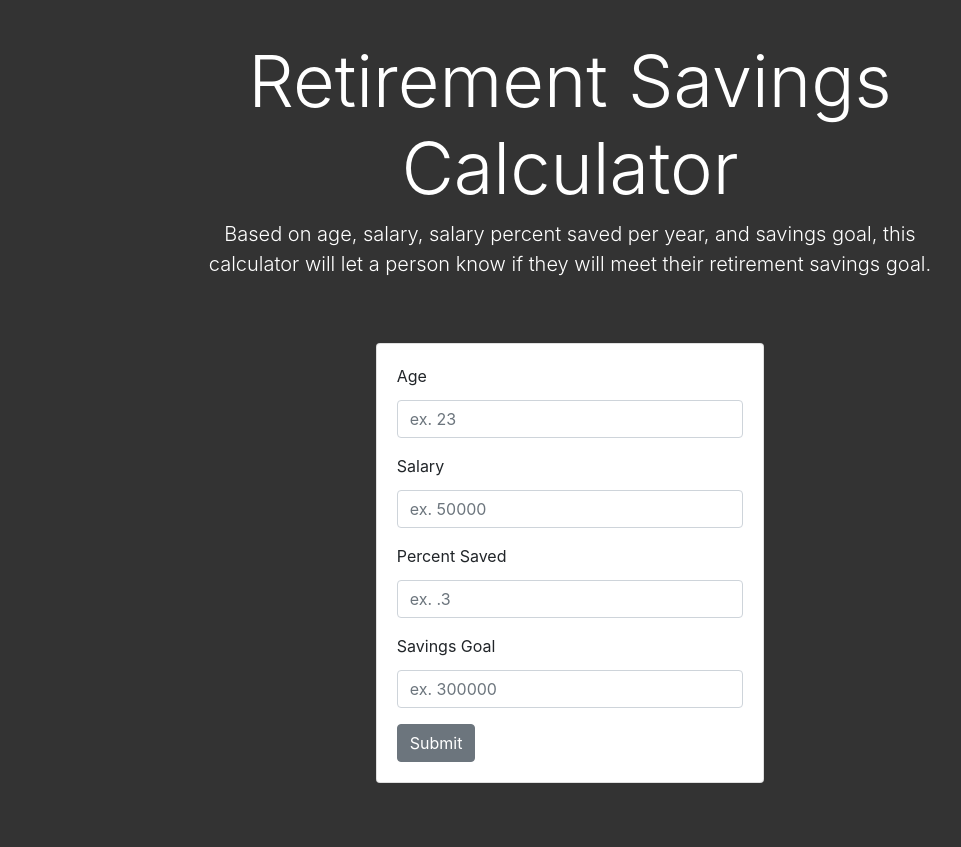
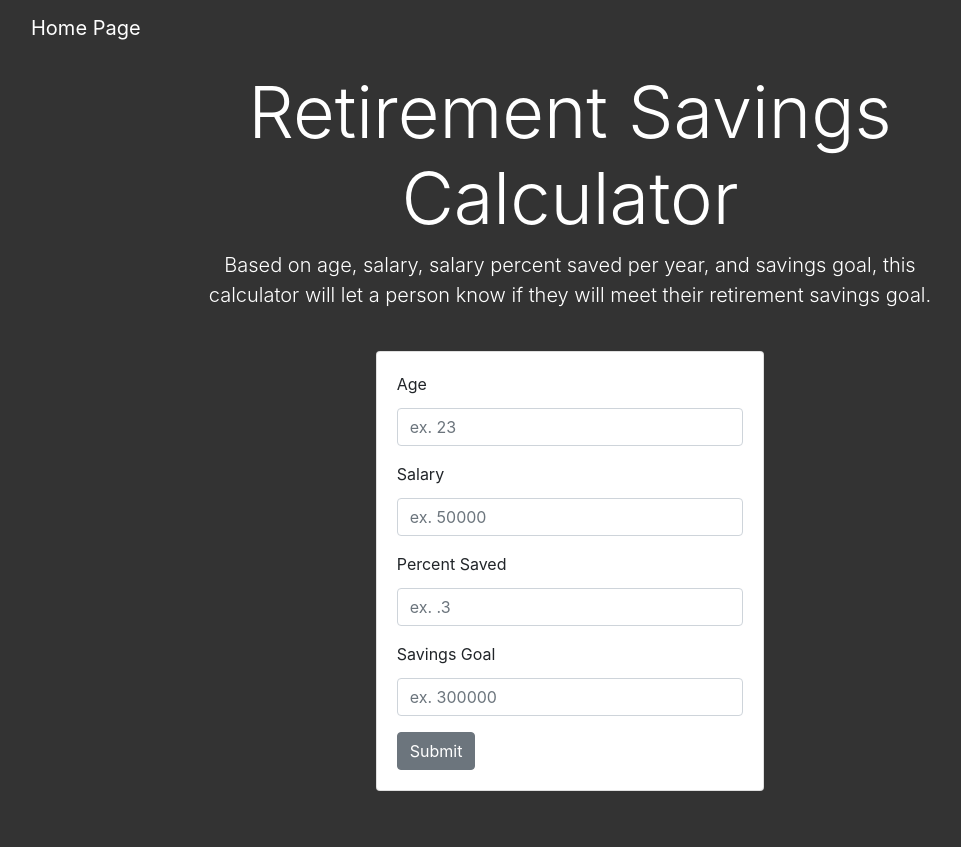
Before and after one commit to braedon-projects/website-personal, a Flask app: page /retirementpage in a window 1280 px wide. Shown: the whole page, without its empty margins (70-1031 px from the left). Before the commit the page ends 783 px from the top, so only its background shows below. Run offline with Flask 2, Linux system fonts and the light colour scheme; some libraries are stand-ins or nearby versions.

Commit message:
basic error handling + button to go back to home page

```diff
--- a/source/main.py
+++ b/source/main.py
@@ -13,25 +13,31 @@ def index():
 
 @app.route('/bmipage', methods=['POST', 'GET'])
 def bmipage():
-    if request.method == 'POST':
-        if 'submit' in request.form:
-            height = float(request.form['height'])
-            weight = float(request.form['weight'])
-            cat, out, wflag, hflag = bmi(weight, height)
-            return render_template('bmi.html', category = cat, message = out)
-    return render_template('bmi.html')
+    try:
+        if request.method == 'POST':
+            if 'submit' in request.form:
+                height = float(request.form['height'])
+                weight = float(request.form['weight'])
+                cat, out, wflag, hflag = bmi(weight, height)
+                return render_template('bmi.html', category = cat, message = out)
+        return render_template('bmi.html')
+    except:
+        return render_template('bmi.html', error="An error occurred. Please try again.")
 
 @app.route('/retirementpage', methods=['POST', 'GET'])
 def retirementpage():
-    if request.method == 'POST':
-        if 'submit' in request.form:
-            age = float(request.form['age'])
-            sal = float(request.form['salary'])
-            pcs = float(request.form['percentsaved'])
-            sg = float(request.form['savingsgoal'])
-            message, flag, pflag, sflag, aflag = retirement(age, sal, pcs, sg)
-            return render_template('retirement.html', message=message)
-    return render_template('retirement.html')
+    try:
+        if request.method == 'POST':
+            if 'submit' in request.form:
+                age = float(request.form['age'])
+                sal = float(request.form['salary'])
+                pcs = float(request.form['percentsaved'])
+                sg = float(request.form['savingsgoal'])
+                message, flag, pflag, sflag, aflag = retirement(age, sal, pcs, sg)
+                return render_template('retirement.html', message=message)
+        return render_template('retirement.html')
+    except:
+        return render_template('retirement.html', error="An error occurred. Please try again.")
 
 if __name__ == '__main__':
     app.run(debug=True, port=4321)
--- a/source/static/styles.css
+++ b/source/static/styles.css
@@ -16,7 +16,7 @@ body{
 }
 .title{
     color: #fff;
-    margin: 3% auto;
+    margin: 1% auto;
     width: 60%;
 }
 
--- a/source/templates/retirement.html
+++ b/source/templates/retirement.html
@@ -9,11 +9,16 @@
     <link rel="stylesheet" href="{{ url_for('static', filename='styles.css') }}">
 </head>
 <body>
+    <div class="container">
+        <nav class="navbar navbar-expand-lg navbar-dark">
+            <a class="navbar-brand" href="{{url_for('index')}}">Home Page</a>
+        </nav>
+    </div>
     <div class="container title text-center">
         <h1 class="display-3">Retirement Savings Calculator</h1>
         <p class="lead">Based on age, salary, salary percent saved per year, and savings goal, this calculator will let a person know if they will meet their retirement savings goal.</p>
     </div>
-     <div class="container text-center result">
+    <div class="container text-center result">
         <h3> {{message}} </h3>
     </div>
     <div class="container">
@@ -23,23 +28,20 @@
                     <div class="form-group">
                         <label for="age" class="card-title">Age</label>
                         <input type="text" class="form-control card-text" id="age" name="age" placeholder="ex. 23">
-                        <p class="error"></p>
                     </div>
                     <div class="form-group">
                         <label for="salary" class="card-title">Salary</label>
                         <input type="text" class="form-control card-text" id="salary" name="salary" placeholder="ex. 50000">
-                        <p class="error"></p>
                     </div>
                     <div class="form-group">
                         <label for="percentsaved" class="card-title">Percent Saved</label>
                         <input type="text" class="form-control card-text" id="percentsaved" name="percentsaved" placeholder="ex. .3">
-                        <p class="error"></p>
                     </div>
                     <div class="form-group">
                         <label for="savingsgoal" class="card-title">Savings Goal</label>
                         <input type="text" class="form-control card-text" id="savingsgoal" name="savingsgoal" placeholder="ex. 300000">
-                        <p class="error"></p>
                     </div>
+                    <p class="text-danger"> {{error}} </p>
                     <button type="submit" class="btn btn-secondary card-link" name="submit">Submit</button>
                 </div>
             </div>
```
Also changed, not shown: source/templates/bmi.html (+6 -2 lines).
